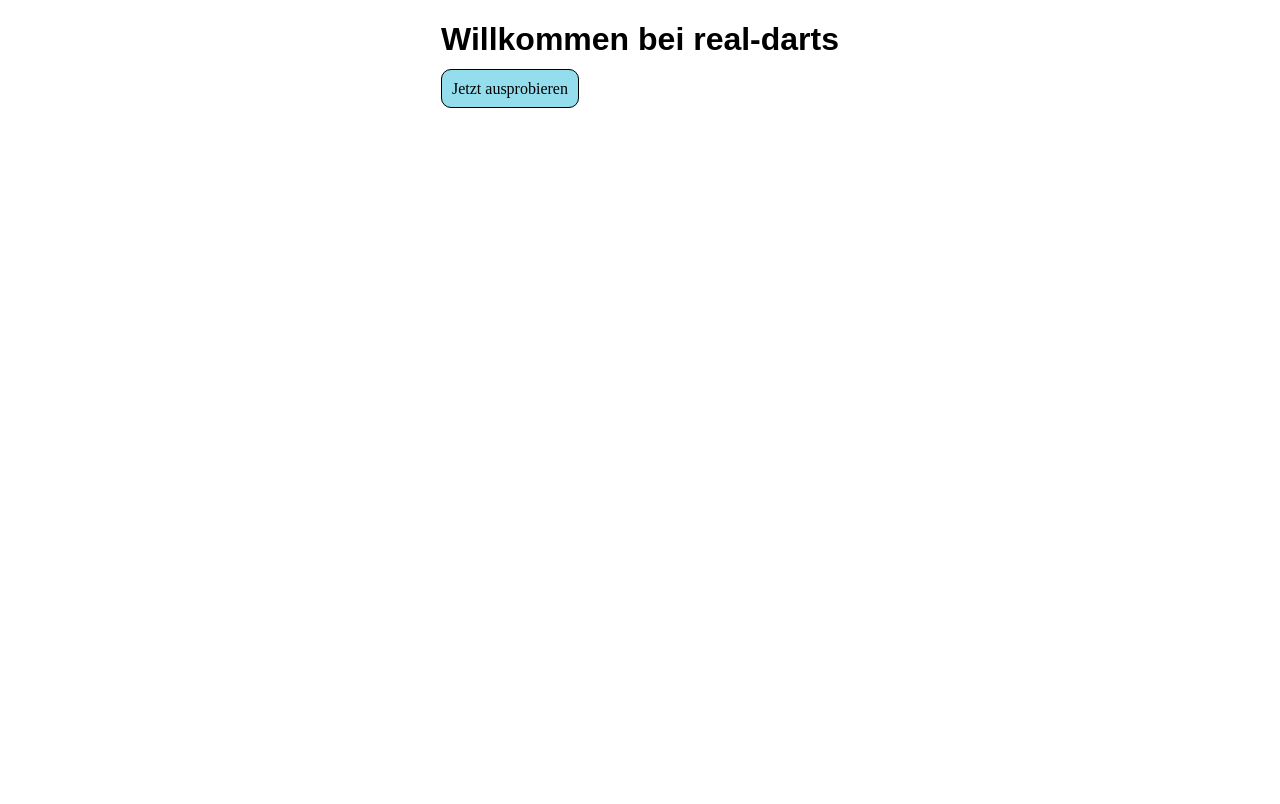
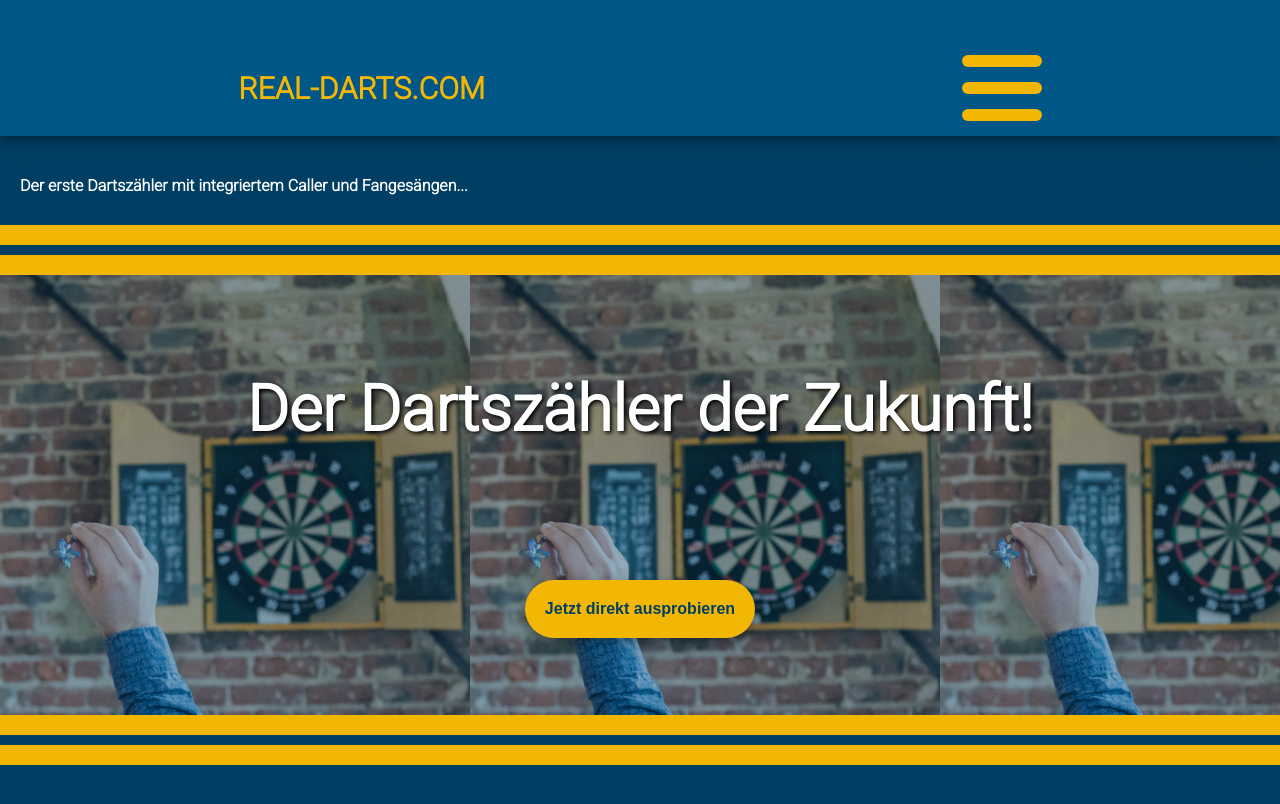
Before and after one commit to zakups/darts-project, an Angular app: page / in a window 1280 px wide. Shown: the top 804 px of the page. Built offline with nearby package versions, Linux system fonts and the light colour scheme.

Commit message:
changed demo unfinished frontpage design

```diff
--- a/src/app/frontpage/frontpage.component.html
+++ b/src/app/frontpage/frontpage.component.html
@@ -1,6 +1,30 @@
 <div class="content">
-        <div>
-            <h1>Willkommen bei real-darts</h1>
-             <a class="button" routerLink="/match">Jetzt ausprobieren</a>
-        </div>
+
+        <header>
+                <h1 class="headertitle">REAL-DARTS.COM</h1>
+                <div class="burger">
+                        <div class="burgerLine"></div>
+                        <div class="burgerLine"></div>
+                        <div class="burgerLine"></div>
+                </div>
+        </header>
+
+        <section>
+                <h2>Der erste Dartszähler mit integriertem Caller und Fangesängen...</h2>
+                <div class="linie"></div>
+                <div class="linie2"></div>
+                <div class="frontpic">
+                        <h1>Der Dartszähler der Zukunft!</h1>
+                        <a class="button" routerLink="/match">Jetzt direkt ausprobieren</a>
+                </div>
+                <div class="linie"></div>
+                <div class="linie2"></div>
+        </section>
+
 </div>
+
+
+<!-- >h1>Willkommen bei real-darts</h1>
+<p>Probiere den Mobile Modus aus</p>
+<a class="button" routerLink="/match">Jetzt ausprobieren</a>
+-->
--- a/src/app/frontpage/frontpage.component.sass
+++ b/src/app/frontpage/frontpage.component.sass
@@ -1,19 +1,113 @@
-h1
-    font-family: Arial
+$background : #003F63
+$header : #005687
+$gelb : #F2B705
+$gelb_hover : #f5da89
+
+@import url('https://fonts.googleapis.com/css2?family=Roboto:wght@300&display=swap')
+
+*
+    margin: 0
+    padding: 0
+    border: 0
+    outline: 0
+    font-size: 100%
+    vertical-align: baseline
+    background: transparent
+    max-width: 100%
+
+
+.content
+    background-color: $background
+    width: 100vw
+
+//---------- HEADER BEGINN ------------
+
+header
+    padding-top: 6vh
+    padding-bottom: 1vh
+    background-color: $header
+    color: $gelb
+    font-family: Roboto
+    font-size: 1.9rem
+    display: flex
+    justify-content: space-around
+    align-items: center
+    box-shadow: 0 4px 8px 0 rgba(0, 0, 0, 0.2), 0 6px 20px 0 rgba(0, 0, 0, 0.19)
+    width: 100vw
+
+
+.burger
+    width: clamp(30px, 11vw, 80px)
+    height: clamp(30px, 11vw, 80px)
+    margin-right: 0
+    display: flex
+    flex-direction: column
+    justify-content: space-around
+
+.burger .burgerLine
+    widht: 100%
+    height: 15%
+    background-color: $gelb
+    border-radius: 20px
+
+//---------- HEADER ENDE ------------
+
+//---------- Section 1 BEGINN ------------
+section
+    background-color: $background
+    height: 100vh
+
+h2
+    color: white
+    font-family: Roboto
+    margin: 40px 20px 0 20px
+    //transform: rotate(-10deg)
+    margin-bottom: 30px
+
+.frontpic
+    background-image: url("../../assets/frontpage_assets/frontpic_blau.png")
+    background-color: $background
+    width: 100vw
+    height: 50vh
+    //clip-path: polygon(0 20%, 100% 0, 100% 80%, 0 100%)
+    display: flex
+    flex-direction: column
+    justify-content: space-around
+    align-items: center
+    padding: 20px 0
+
+.frontpic h1
+    color: white
+    font-size: 4rem
+    font-family: Roboto
+    text-align: center
+    text-shadow: 2px 2px 4px #000000
+    padding: 20px
+//---------- Section 1 ENDE ------------
 
 .button
     text-decoration: none
-    border: 1px solid black
-    border-radius: 10px
-    color: black
-    padding: 10px
-    background-color: #93dded
+    font-weight: bold
+    border-radius: 30px
+    padding: 20px
+    background-color: $gelb
+    color: $background
+    font-family: Arial, Helvetica, sans-serif
+    box-shadow: 0 4px 8px 0 rgba(0, 0, 0, 0.2), 0 6px 20px 0 rgba(0, 0, 0, 0.19) //passiert nichts?
 
+    &:hover
+        background-color: $gelb_hover
 
-.button:hover
-    background-color: #67a9b8
-
-.content
-
-    display: flex
-    justify-content: center
+.linie
+    //margin-left: -50px
+    height: 20px
+    width: 120vw
+    background-color: $gelb
+    //transform: rotate(-10deg)
+.linie2
+    margin-top: 10px
+    //margin-left: -50px
+    height: 20px
+    width: 120vw
+    background-color: $gelb
+    //transform: rotate(-10deg)
--- a/src/styles.sass
+++ b/src/styles.sass
@@ -2,3 +2,4 @@
 body, html
     margin: 0
     padding: 0
+    box-sizing: border-box
```
Also changed, not shown: src/assets/frontpage_assets/frontpic.png (added), src/assets/frontpage_assets/frontpic_blau.png (added).
